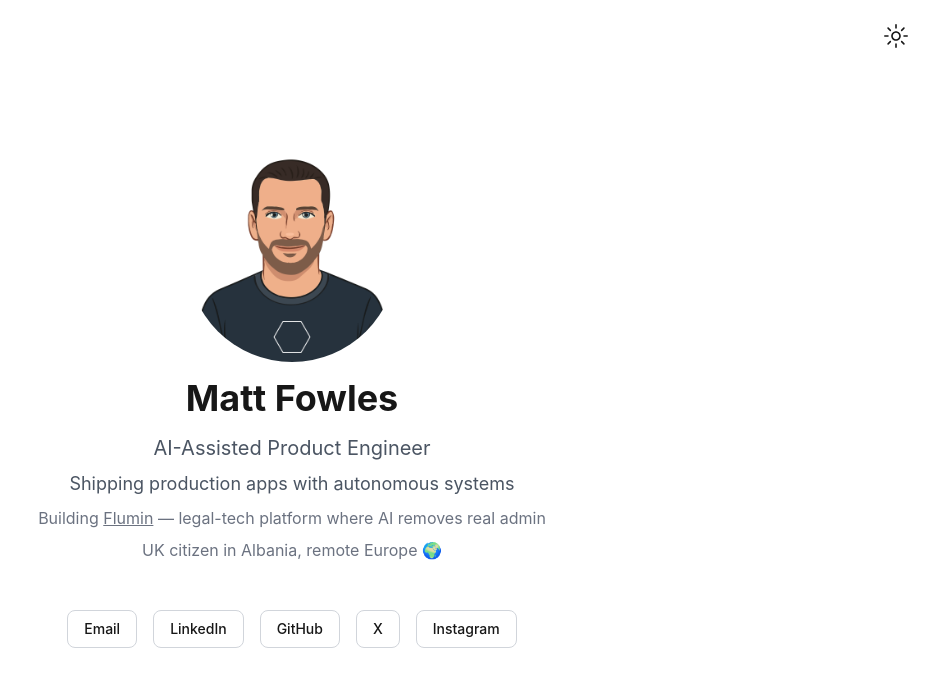
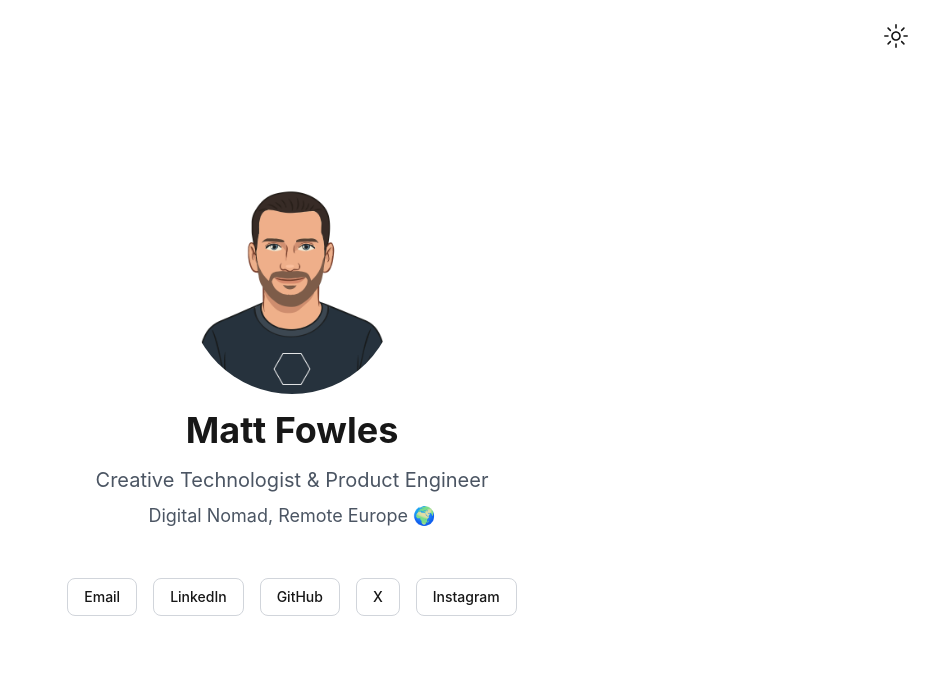
Before and after one commit to matthewfowles/matthewfowl.es, a Next.js app: page / in a window 1280 px wide. Shown: the top 686 px of the page, without its empty margins (348-1280 px from the left). Built offline with nearby package versions, Linux system fonts and the light colour scheme.

Commit message:
Update to original text - keep it simple
- Creative Technologist & Product Engineer
- Digital Nomad, Remote Europe
- Remove Flumin mention
- Keep all social links and functionality

Co-authored-by: Matt Fowles <matt@matthewfowles.io>

```diff
--- a/app/page.tsx
+++ b/app/page.tsx
@@ -62,25 +62,10 @@ export default function Home() {
 
           <div className="space-y-2 text-center">
             <h2 className="text-xl text-gray-600 dark:text-gray-400">
-              AI-Assisted Product Engineer
+              Creative Technologist & Product Engineer
             </h2>
             <p className="text-lg text-gray-600 dark:text-gray-400">
-              Shipping production apps with autonomous systems
-            </p>
-            <p className="text-base text-gray-500 dark:text-gray-500">
-              Building{" "}
-              <a
-                href="https://flumin.io"
-                target="_blank"
-                rel="noopener noreferrer"
-                className="underline hover:text-gray-700 dark:hover:text-gray-300 transition-colors"
-              >
-                Flumin
-              </a>
-              {" "}— legal-tech platform where AI removes real admin
-            </p>
-            <p className="text-base text-gray-500 dark:text-gray-500">
-              UK citizen in Albania, remote Europe 🌍
+              Digital Nomad, Remote Europe 🌍
             </p>
           </div>
         </div>
```
